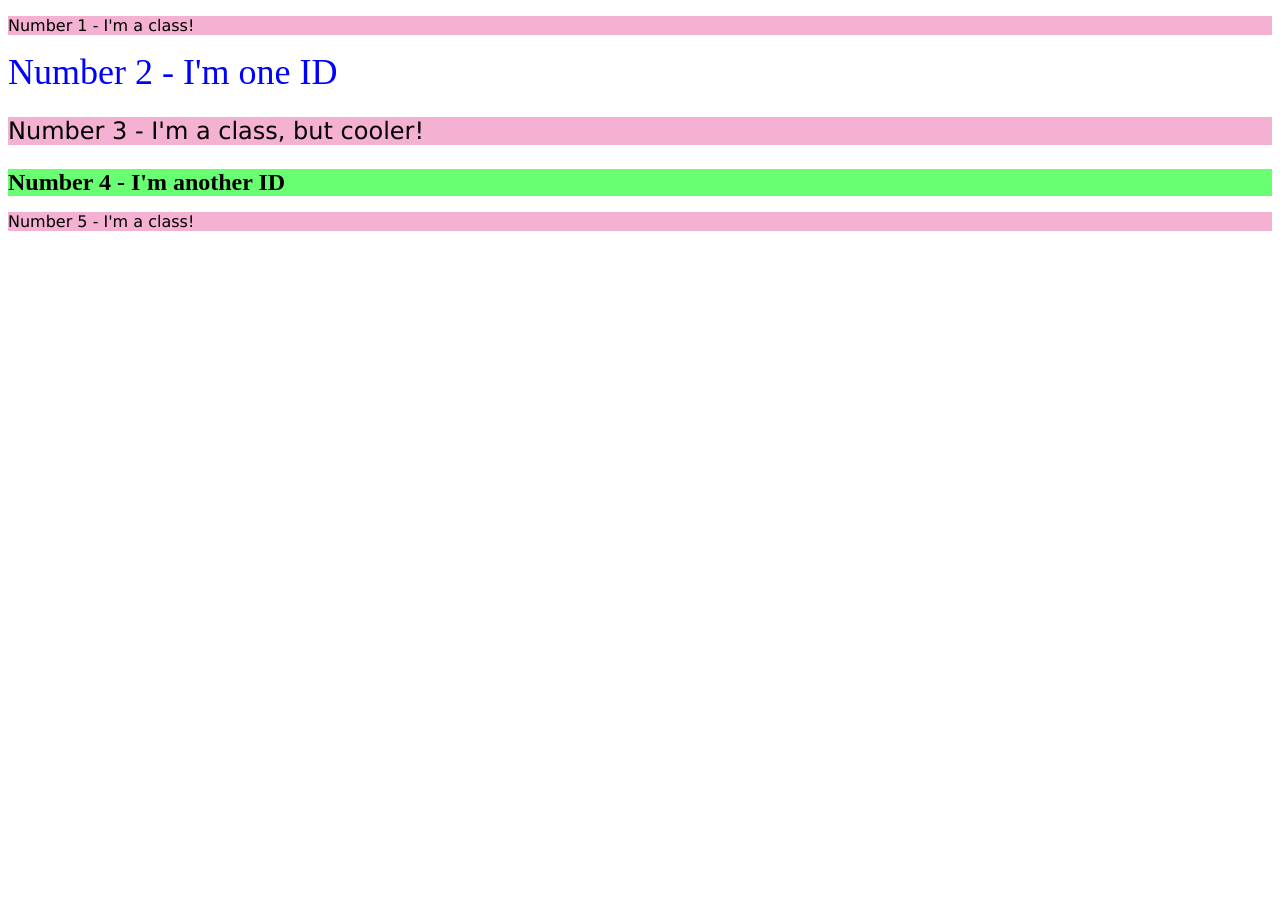
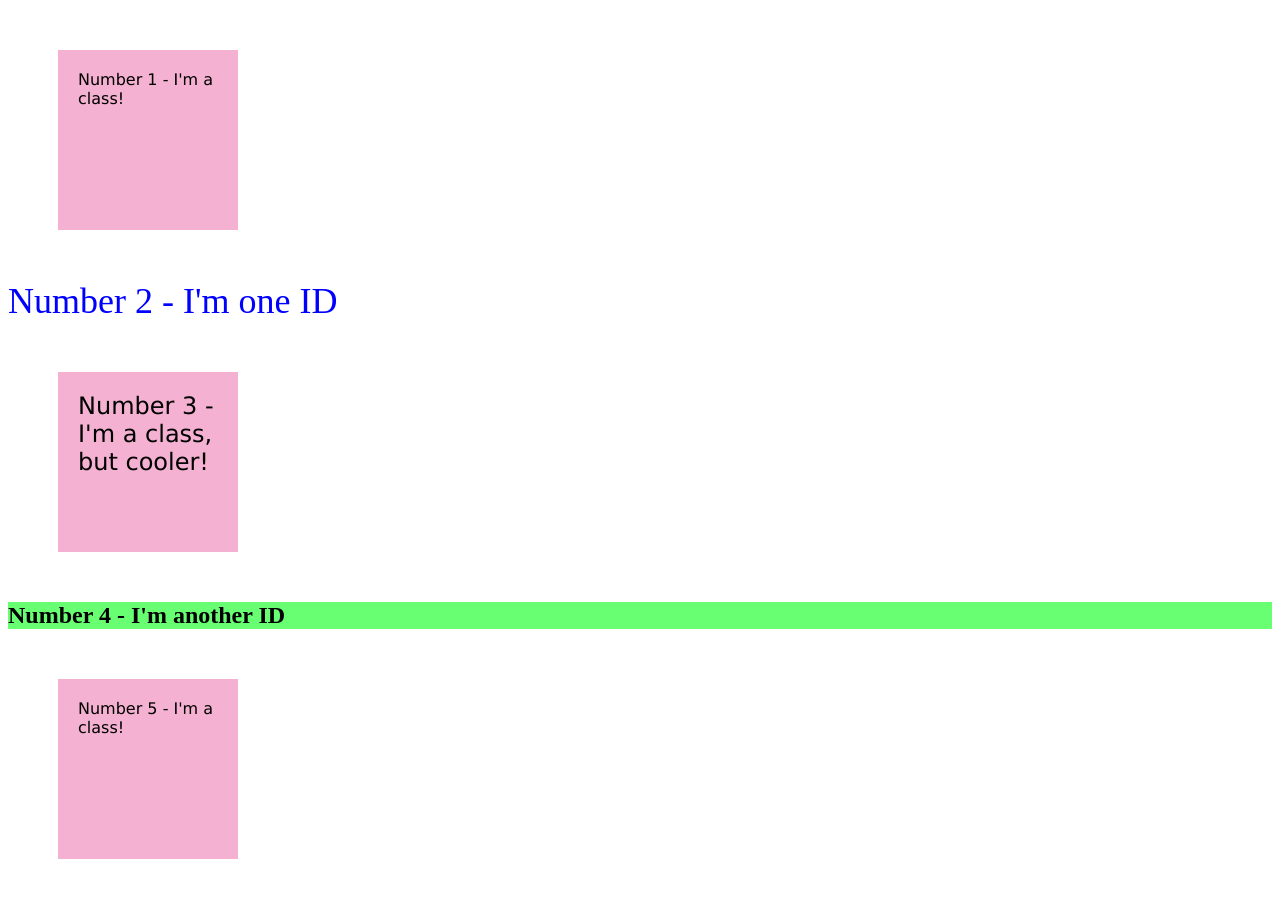
Before and after one commit to beck-kramer/odin, a plain HTML site: page css/exercises/exercise2/index.html in a window 1280 px wide. Before the commit the page ends 800 px from the top, so only its background shows below. Drawn offline with Linux system fonts and the light colour scheme.

Commit message:
Practice box model concepts

```diff
--- a/css/exercises/exercise2/styles.css
+++ b/css/exercises/exercise2/styles.css
@@ -1,6 +1,11 @@
 .pink {
     background-color: rgb(244, 177, 209);
     font-family: "Verdana", "DejaVu Sans", sans-serif;
+    height: 180px;
+    width: 180px;
+    box-sizing: border-box;
+    padding: 20px;
+    margin: 50px;
 }
 
 #two {
```
